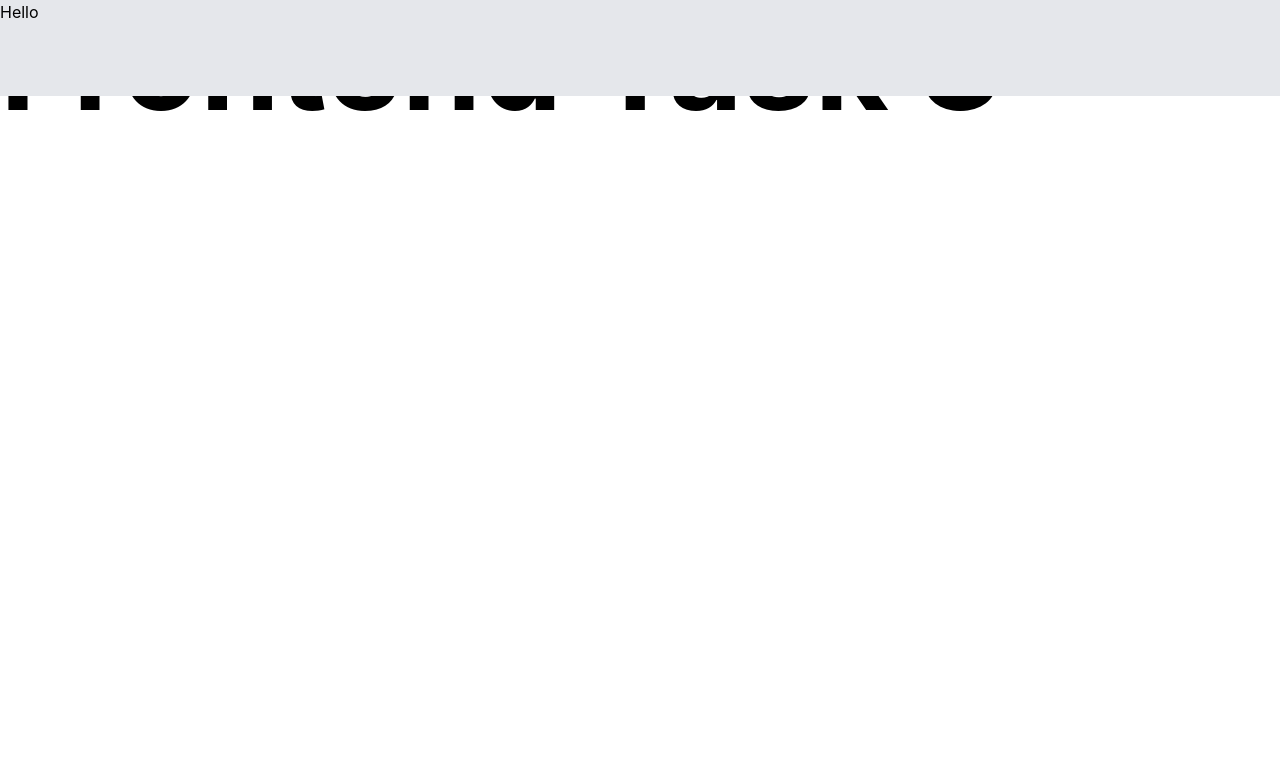
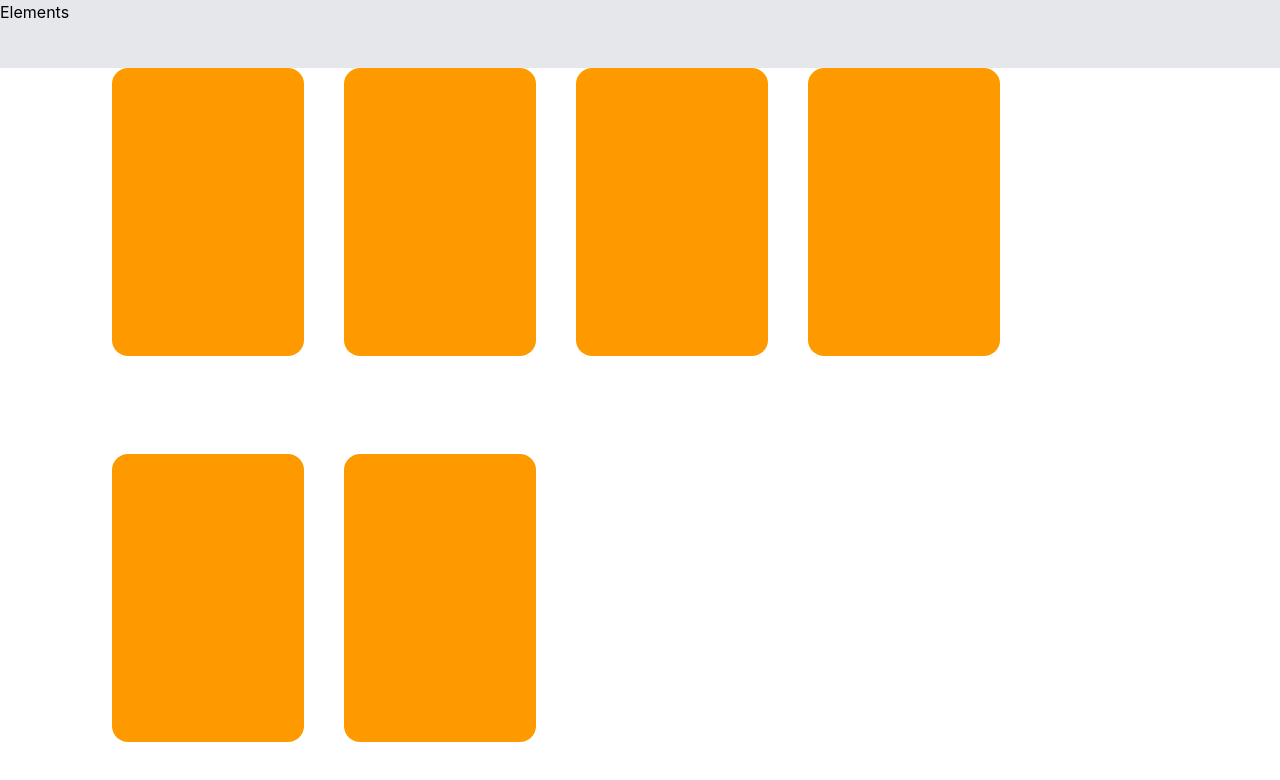
Before and after one commit to Darshik924/live-upvote-gallery, a React (Vite) app in the folder client/: page / in a window 1280 px wide. Shown: the top 780 px of the page. Built offline with nearby package versions, Linux system fonts and the light colour scheme.

Commit message:
Drafts for frontend

```diff
--- a/client/src/App.jsx
+++ b/client/src/App.jsx
@@ -1,11 +1,12 @@
 import React from "react";
 import Nav from "./components/Nav";
+import Gallery from "./components/Gallery";
 
 const App = () => {
   return (
     <div>
       <Nav />
-      <h2 className="text-9xl font-bold">Frontend Task 3</h2>
+      <Gallery />
     </div>
   );
 };
--- /dev/null
+++ b/client/src/components/Gallery.jsx
@@ -0,0 +1,16 @@
+import React from "react";
+import ImageCard from "./ImageCard";
+
+const Gallery = () => {
+  const Arr = [1, 2, 3, 4, 45, 6];
+
+  return (
+    <main className="flex flex-wrap gap-10 ml-28 mr-28 pt-17 min-h-screen">
+      {Arr.map((ele) => (
+        <ImageCard key={ele} />
+      ))}
+    </main>
+  );
+};
+
+export default Gallery;
--- /dev/null
+++ b/client/src/components/ImageCard.jsx
@@ -0,0 +1,7 @@
+import React from "react";
+
+const ImageCard = () => {
+  return <main className="h-72 w-48 bg-amber-500 rounded-2xl"></main>;
+};
+
+export default ImageCard;
--- a/client/src/components/Nav.jsx
+++ b/client/src/components/Nav.jsx
@@ -2,8 +2,8 @@ import React from "react";
 
 const Nav = () => {
   return (
-    <nav className="h-24 w-full bg-gray-200 fixed t-0 l-0">
-      <h1>Hello</h1>
+    <nav className="h-17 w-full bg-gray-200 fixed t-0 l-0">
+      <h1>Elements</h1>
     </nav>
   );
 };
```
